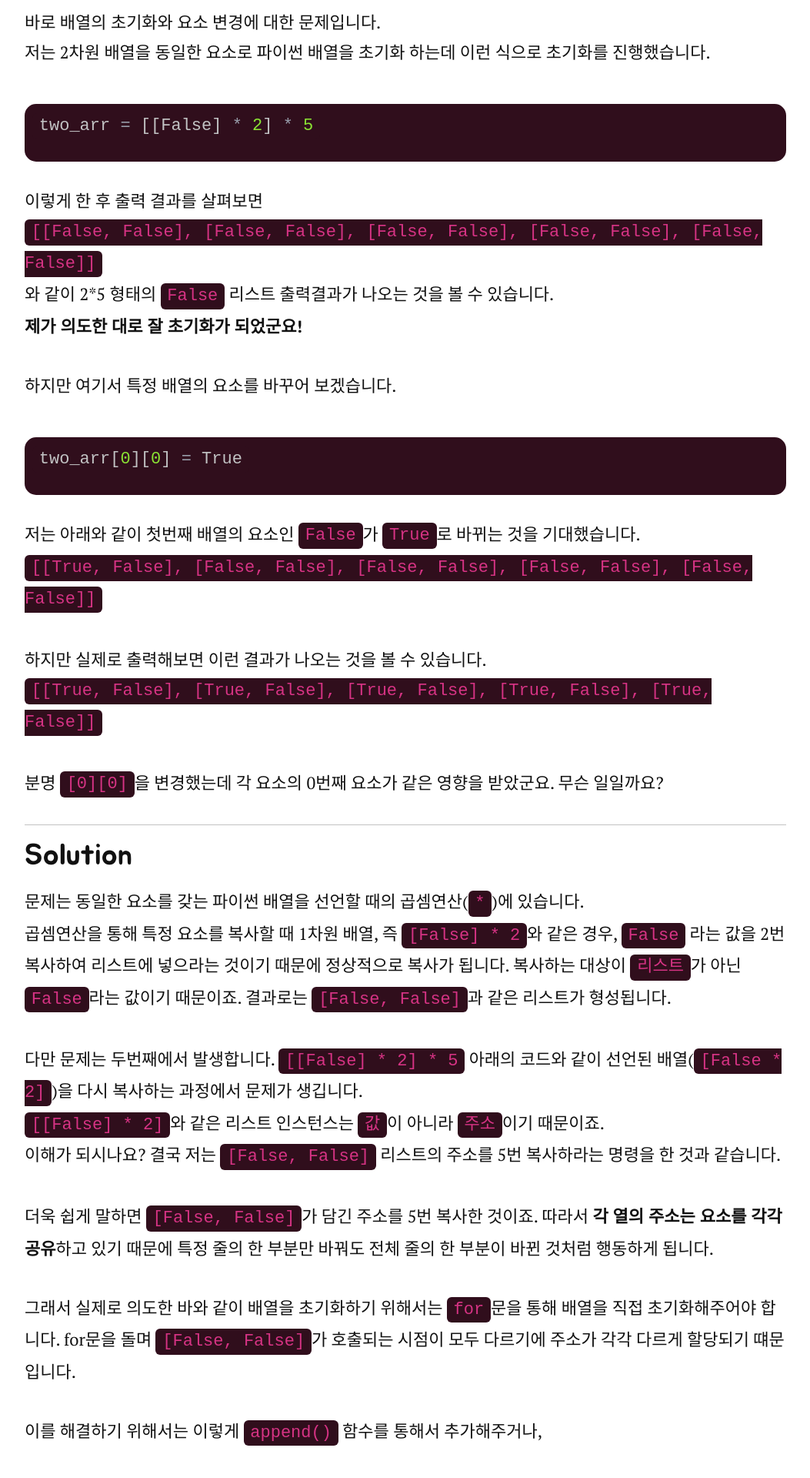
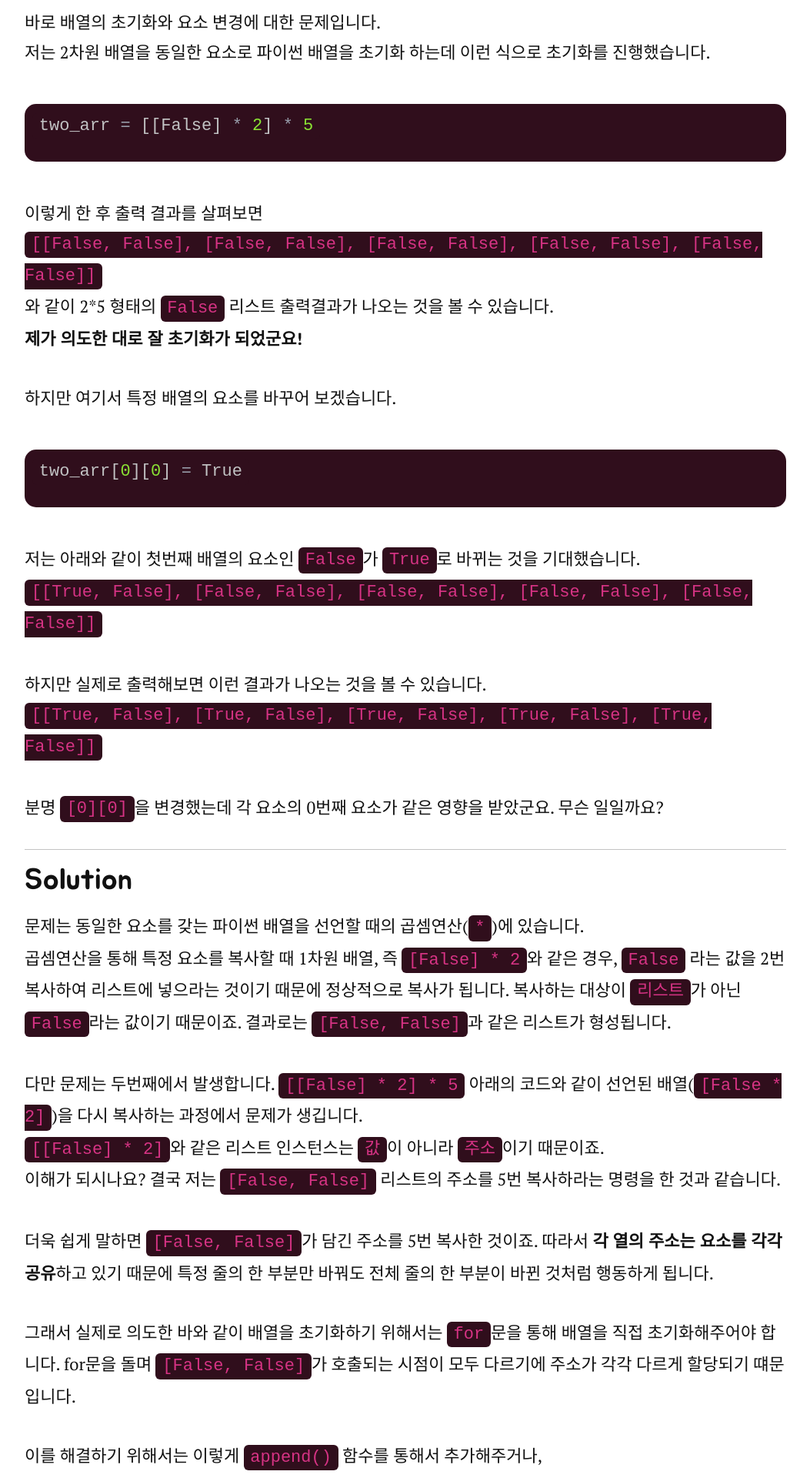
Before and after one commit to YangTaeyoung/YangTaeyoung.github.io, a Jekyll site: the page built from _posts/2022-03-02-2차원-배열-초기화-시-주의할-점.markdown, in a window 1280 px wide. Shown: the part 840-2760 px from the top of the page at 77% size, without its empty margins (113-1166 px from the left). Built offline with Jekyll 4.4.1, drawn with Linux system fonts in a browser that asks for light colours; nearby versions of some CDN libraries; some web fonts are replaced; comment, search, counter and statistics services are not loaded.

Commit message:
Update style.css

```diff
--- a/assets/css/style.css
+++ b/assets/css/style.css
@@ -746,7 +746,7 @@ dd {
 }
 
 .post .highlight, .post img {
-    margin-bottom: 2rem
+    margin-bottom: 0 rem;
 }
 
 .post .highlight {
```
